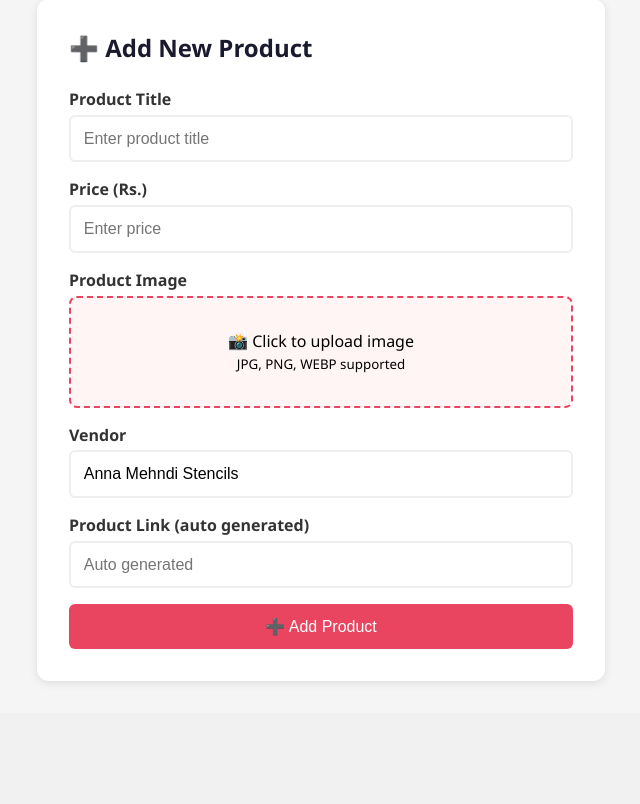
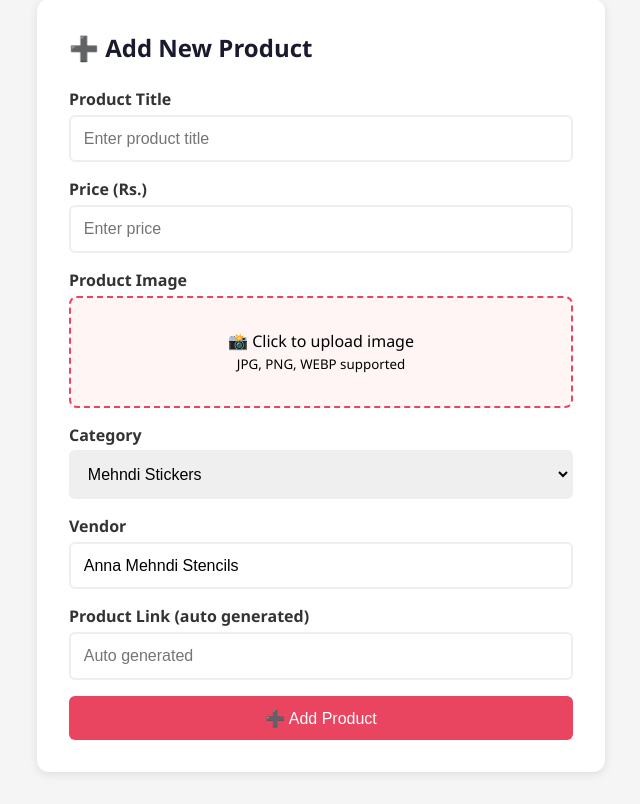
Before and after one commit to annamehndi31/anna-mehndi, a Flask app: page /admin/add in a window 1280 px wide. Shown: the part 108-912 px from the top of the page, without its empty margins (319-959 px from the left). Before the commit the page ends 790 px from the top, so only its background shows below. Run offline with Flask 3, Linux system fonts and the light colour scheme; the visitor is signed in with stand-in values (Sample User, id 1).

Commit message:
category dropdown in add form

```diff
--- a/templates/admin_add.html
+++ b/templates/admin_add.html
@@ -49,6 +49,14 @@
                 <img id="preview" class="preview">
                 <input type="hidden" name="image" id="imageUrl">
 
+                <label>Category</label>
+                <select name="category" style="width:100%;padding:0.8rem;margin-bottom:1rem;border:2px solid #eee;border-radius:6px;font-size:1rem;">
+                <option>Mehndi Stickers</option>
+                <option>Mehndi Cones</option>
+                <option>Wall Art &amp; CO2 Laser</option>
+                <option>Marbles &amp; Bangles</option>
+                <option>Other</option>
+                </select>
                 <label>Vendor</label>
                 <input type="text" name="vendor" placeholder="Vendor name" value="Anna Mehndi Stencils">
 
```
